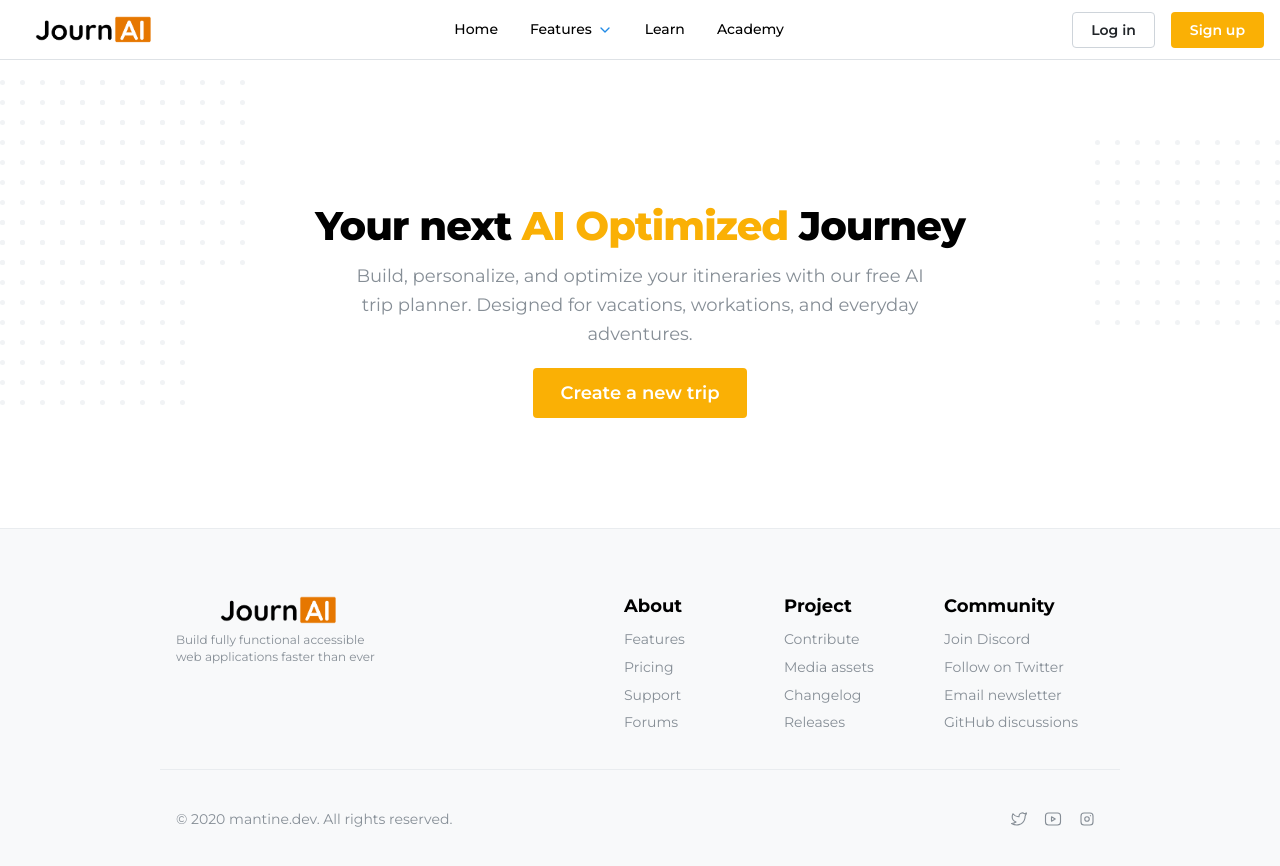
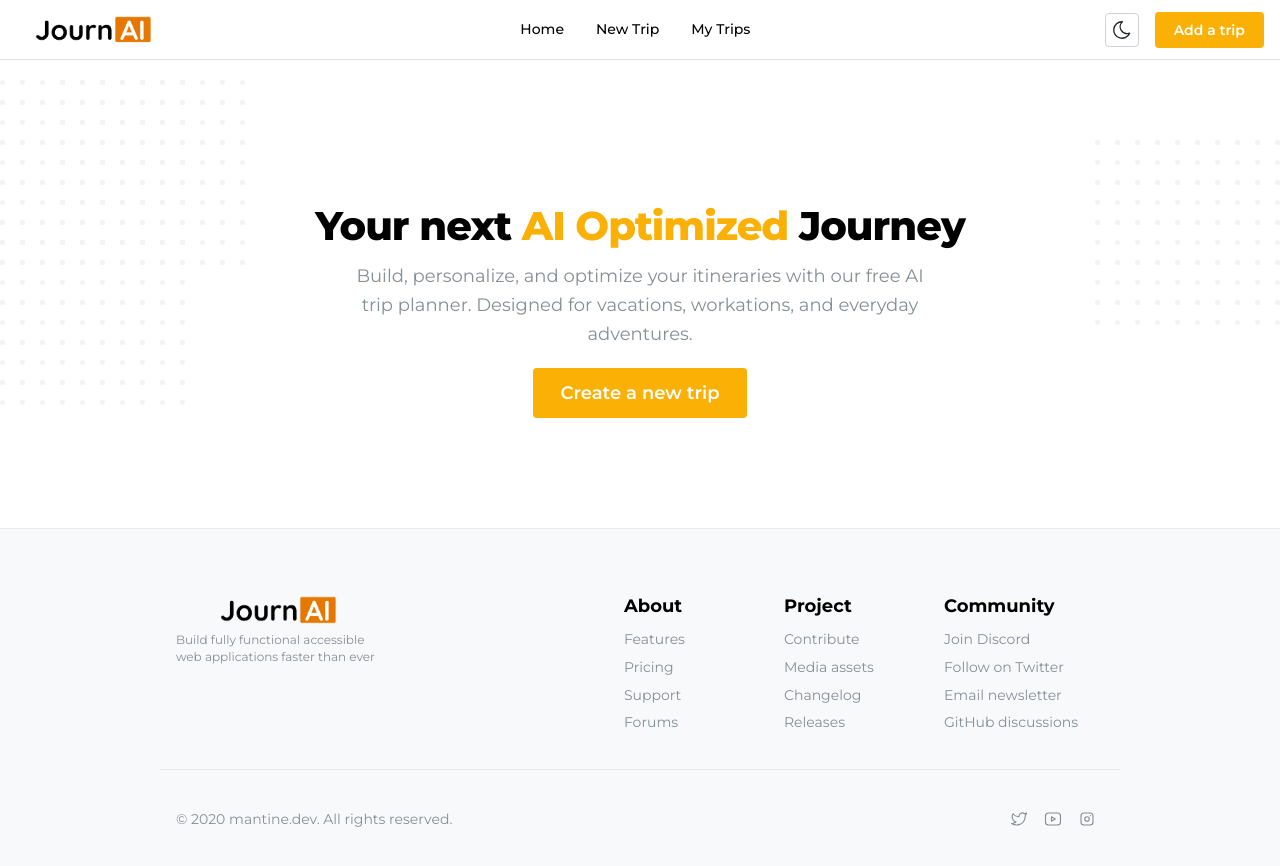
Before and after one commit to anshgoyalevil/JournAI-Frontend, a React (Vite) app: page / in a window 1280 px wide. Shown: the top 866 px of the page. Built offline with nearby package versions, Linux system fonts and the light colour scheme.

Commit message:
feat: add colorscheme toggle

```diff
--- a/src/App.tsx
+++ b/src/App.tsx
@@ -1,13 +1,16 @@
 import '@mantine/core/styles.css';
 import '@mantine/dates/styles.css';
 import { MantineProvider } from '@mantine/core';
+import { BrowserRouter } from 'react-router-dom';
 import { Router } from './Router';
 import { theme } from './theme';
 
 export default function App() {
   return (
     <MantineProvider theme={theme}>
-      <Router />
+      <BrowserRouter>
+        <Router />
+      </BrowserRouter>
     </MantineProvider>
   );
 }
--- a/src/Router.tsx
+++ b/src/Router.tsx
@@ -1,25 +1,18 @@
-import { createBrowserRouter, RouterProvider } from 'react-router-dom';
+import { Route, Routes } from 'react-router-dom';
 import { Navbar } from './components/Navbar/Navbar';
 import LandingPage from './pages/LandingPage/LandingPage';
 import Footer from './components/Footer/Footer';
 import NewTripPage from './pages/NewTripPage/NewTripPage';
 
-const router = createBrowserRouter([
-  {
-    path: '/',
-    element: <LandingPage />,
-  },
-  {
-    path: '/new-trip',
-    element: <NewTripPage />,
-  },
-]);
-
 export function Router() {
   return (
     <>
       <Navbar />
-      <RouterProvider router={router} />
+      <Routes>
+        <Route path="/" element={<LandingPage />} />
+        <Route index element={<LandingPage />} />
+        <Route path="new-trip" element={<NewTripPage />} />
+      </Routes>
       <Footer />
     </>
   );
--- /dev/null
+++ b/src/components/ColorSchemeToggle/ColorSchemeToggle.module.css
@@ -0,0 +1,24 @@
+.icon {
+    width: rem(22px);
+    height: rem(22px);
+  }
+
+  .dark {
+    @mixin dark {
+      display: none;
+    }
+
+    @mixin light {
+      display: block;
+    }
+  }
+
+  .light {
+    @mixin light {
+      display: none;
+    }
+
+    @mixin dark {
+      display: block;
+    }
+  }
--- a/src/components/ColorSchemeToggle/ColorSchemeToggle.tsx
+++ b/src/components/ColorSchemeToggle/ColorSchemeToggle.tsx
@@ -1,13 +1,23 @@
-import { Button, Group, useMantineColorScheme } from '@mantine/core';
+import cx from 'clsx';
+import { ActionIcon, useMantineColorScheme, useComputedColorScheme, Group } from '@mantine/core';
+import { IconSun, IconMoon } from '@tabler/icons-react';
+import classes from './ColorSchemeToggle.module.css';
 
-export function ColorSchemeToggle() {
+export default function ColorSchemeToggle() {
   const { setColorScheme } = useMantineColorScheme();
+  const computedColorScheme = useComputedColorScheme('light', { getInitialValueInEffect: true });
 
   return (
-    <Group justify="center" mt="xl">
-      <Button onClick={() => setColorScheme('light')}>Light</Button>
-      <Button onClick={() => setColorScheme('dark')}>Dark</Button>
-      <Button onClick={() => setColorScheme('auto')}>Auto</Button>
+    <Group justify="center">
+      <ActionIcon
+        onClick={() => setColorScheme(computedColorScheme === 'light' ? 'dark' : 'light')}
+        variant="default"
+        size="lg"
+        aria-label="Toggle color scheme"
+      >
+        <IconSun className={cx(classes.icon, classes.light)} stroke={1.5} />
+        <IconMoon className={cx(classes.icon, classes.dark)} stroke={1.5} />
+      </ActionIcon>
     </Group>
   );
 }
--- a/src/components/Navbar/Navbar.tsx
+++ b/src/components/Navbar/Navbar.tsx
@@ -1,12 +1,9 @@
 import {
-  HoverCard,
   Group,
   Button,
   UnstyledButton,
   Text,
-  SimpleGrid,
   ThemeIcon,
-  Anchor,
   Divider,
   Center,
   Box,
@@ -27,8 +24,10 @@ import {
   IconCoin,
   IconChevronDown,
 } from '@tabler/icons-react';
+import { Link } from 'react-router-dom';
 import classes from './Navbar.module.css';
 import Logo from './Logo';
+import ColorSchemeToggle from '../ColorSchemeToggle/ColorSchemeToggle';
 
 const mockdata = [
   {
@@ -93,64 +92,20 @@ export function Navbar() {
           <Logo />
 
           <Group h="100%" gap={0} visibleFrom="sm">
-            <a href="#" className={classes.link}>
+            <Link to="/" className={classes.link}>
               Home
-            </a>
-            <HoverCard width={600} position="bottom" radius="md" shadow="md" withinPortal>
-              <HoverCard.Target>
-                <a href="#" className={classes.link}>
-                  <Center inline>
-                    <Box component="span" mr={5}>
-                      Features
-                    </Box>
-                    <IconChevronDown
-                      style={{ width: rem(16), height: rem(16) }}
-                      color={theme.colors.blue[6]}
-                    />
-                  </Center>
-                </a>
-              </HoverCard.Target>
-
-              <HoverCard.Dropdown style={{ overflow: 'hidden' }}>
-                <Group justify="space-between" px="md">
-                  <Text fw={500}>Features</Text>
-                  <Anchor href="#" fz="xs">
-                    View all
-                  </Anchor>
-                </Group>
-
-                <Divider my="sm" />
-
-                <SimpleGrid cols={2} spacing={0}>
-                  {links}
-                </SimpleGrid>
-
-                <div className={classes.dropdownFooter}>
-                  <Group justify="space-between">
-                    <div>
-                      <Text fw={500} fz="sm">
-                        Get started
-                      </Text>
-                      <Text size="xs" c="dimmed">
-                        Their food sources have decreased, and their numbers
-                      </Text>
-                    </div>
-                    <Button variant="default">Get started</Button>
-                  </Group>
-                </div>
-              </HoverCard.Dropdown>
-            </HoverCard>
-            <a href="#" className={classes.link}>
-              Learn
-            </a>
-            <a href="#" className={classes.link}>
-              Academy
-            </a>
+            </Link>
+            <Link to="/new-trip" className={classes.link}>
+              New Trip
+            </Link>
+            <Link to="/my-trips" className={classes.link}>
+              My Trips
+            </Link>
           </Group>
 
           <Group visibleFrom="sm">
-            <Button variant="default">Log in</Button>
-            <Button>Sign up</Button>
+            <ColorSchemeToggle />
+            <Button>Add a trip</Button>
           </Group>
 
           <Burger opened={drawerOpened} onClick={toggleDrawer} hiddenFrom="sm" />
--- a/src/lib/utils.ts
+++ /dev/null
@@ -1,6 +0,0 @@
-import { type ClassValue, clsx } from "clsx"
-import { twMerge } from "tailwind-merge"
-
-export function cn(...inputs: ClassValue[]) {
-  return twMerge(clsx(inputs))
-}
```
